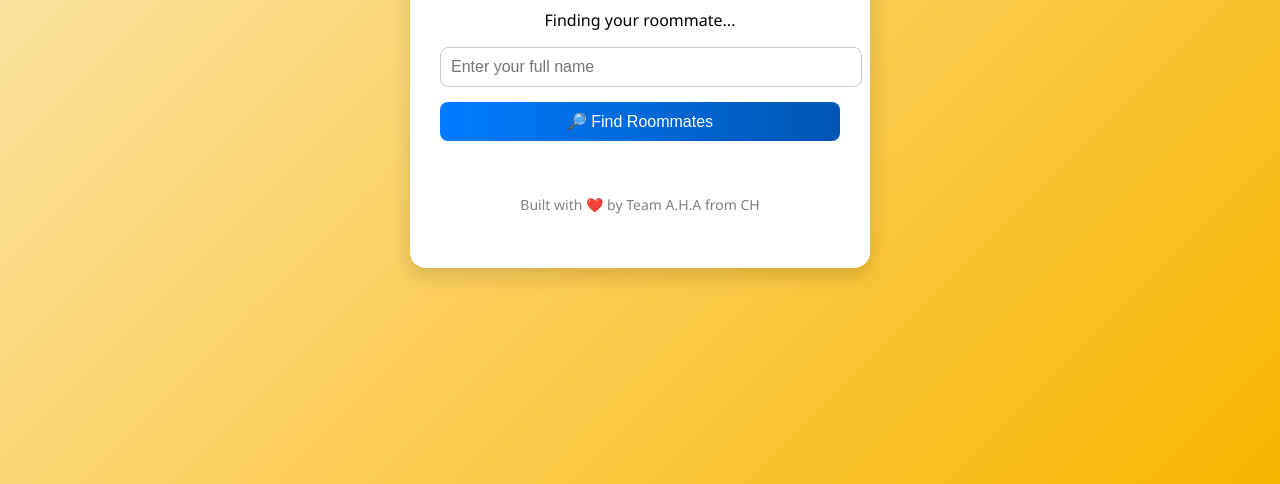
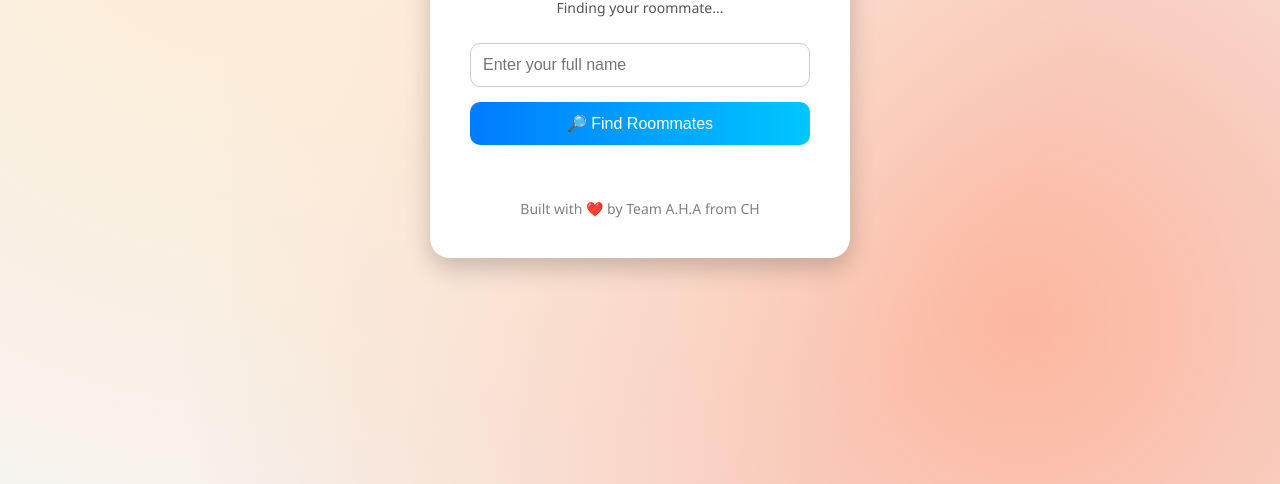
Before and after one commit to AdityaBanasri23/cssprototype, a website: page index.html in a window 1280 px wide. Shown: the part 316-800 px from the top of the page. Drawn offline with Linux system fonts and the light colour scheme.

Commit message:
Update style.css
2nd time

```diff
--- a/style.css
+++ b/style.css
@@ -1,76 +1,135 @@
+/* General Reset */
+* {
+    box-sizing: border-box;
+    margin: 0;
+    padding: 0;
+}
+
 body {
     font-family: 'Segoe UI', Tahoma, Geneva, Verdana, sans-serif;
-    background: linear-gradient(135deg, #fceabb, #f8b500);
+    background: #f4f4f4;
+    height: 100vh;
+    overflow: hidden;
     display: flex;
     justify-content: center;
     align-items: center;
-    height: 100vh;
-    margin: 0;
+    position: relative;
+}
+
+/* Background blobs animation */
+.background-blobs {
+    position: absolute;
+    top: 0;
+    left: 0;
+    width: 100%;
+    height: 100%;
+    background: radial-gradient(circle at 20% 20%, #ffecd2 0%, transparent 70%),
+                radial-gradient(circle at 80% 80%, #fcb69f 0%, transparent 70%);
+    z-index: -1;
+    animation: blobAnim 20s infinite alternate ease-in-out;
+}
+
+@keyframes blobAnim {
+    0% {
+        background-position: 20% 20%, 80% 80%;
+    }
+    100% {
+        background-position: 25% 25%, 75% 75%;
+    }
 }
 
 .container {
     background: #fff;
-    padding: 40px 30px;
-    border-radius: 16px;
-    box-shadow: 0 8px 20px rgba(0, 0, 0, 0.15);
-    width: 100%;
-    max-width: 400px;
+    padding: 40px;
+    border-radius: 20px;
+    box-shadow: 0 10px 25px rgba(0, 0, 0, 0.2);
     text-align: center;
+    width: 90%;
+    max-width: 420px;
+    z-index: 2;
+    position: relative;
 }
 
-h2 {
-    font-size: 24px;
-    color: #333;
+.header {
+    font-size: 28px;
     margin-bottom: 10px;
 }
 
-.subtext {
+.typing-text {
     font-size: 14px;
-    color: #666;
-    margin-bottom: 20px;
+    color: #555;
+    height: 20px;
+    margin-bottom: 25px;
+    min-height: 20px;
 }
 
-form input {
+input {
     width: 100%;
-    padding: 10px;
+    padding: 12px;
+    font-size: 16px;
     margin-bottom: 15px;
-    border-radius: 8px;
     border: 1px solid #ccc;
-    font-size: 16px;
-    transition: border-color 0.3s ease;
+    border-radius: 10px;
+    transition: 0.3s;
 }
 
-form input:focus {
+input:focus {
     border-color: #007bff;
     outline: none;
+    box-shadow: 0 0 5px rgba(0, 123, 255, 0.3);
 }
 
 button {
     width: 100%;
-    padding: 10px;
+    padding: 12px;
     font-size: 16px;
-    background: linear-gradient(to right, #007bff, #0056b3);
+    border: none;
+    border-radius: 10px;
+    background: linear-gradient(to right, #007bff, #00c6ff);
     color: white;
-    border: none;
-    border-radius: 8px;
     cursor: pointer;
-    transition: background 0.3s ease, transform 0.2s ease;
+    transition: 0.3s ease;
 }
 
 button:hover {
-    background: linear-gradient(to right, #0056b3, #003f7f);
-    transform: translateY(-2px);
+    background: linear-gradient(to right, #0056b3, #00aaff);
+    transform: scale(1.03);
+}
+
+/* Spinner */
+.spinner {
+    border: 4px solid #f3f3f3;
+    border-top: 4px solid #007bff;
+    border-radius: 50%;
+    width: 30px;
+    height: 30px;
+    margin: 15px auto;
+    animation: spin 1s linear infinite;
+}
+
+@keyframes spin {
+    0% { transform: rotate(0deg); }
+    100% { transform: rotate(360deg); }
 }
 
 .result {
     margin-top: 20px;
     font-size: 18px;
+    min-height: 24px;
     color: #333;
-    min-height: 24px;
+}
+
+.fade-in {
+    animation: fadeIn 0.6s ease-in;
+}
+
+@keyframes fadeIn {
+    from { opacity: 0; }
+    to { opacity: 1; }
 }
 
 .footer {
-    font-size: 13px;
+    font-size: 12px;
     color: gray;
-    margin-top: 25px;
+    margin-top: 30px;
 }
```
